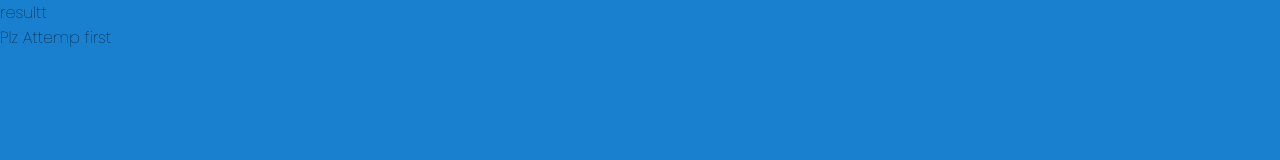
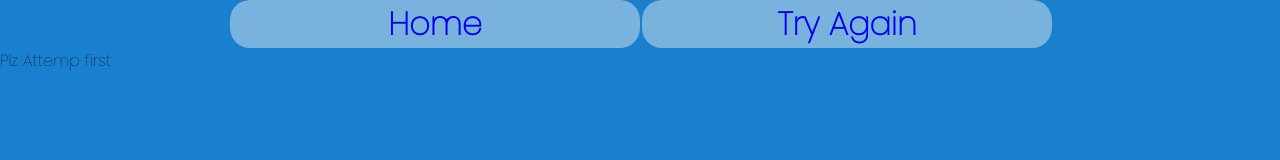
Before and after one commit to erGaurav13/Quiz-App, a plain HTML site: page result.html in a window 1280 px wide. Drawn offline with Linux system fonts and the light colour scheme.

Commit message:
improving-flow-of-website

```diff
--- a/Component/navbar.js
+++ b/Component/navbar.js
@@ -4,9 +4,8 @@ const Navbar = () => {
             <img src="https://encrypted-tbn0.gstatic.com/images?q=tbn:ANd9GcQSxypzU1A5IT7euy6W144eUPH4SQvh80LFZg&usqp=CAU" alt="">
             </div>
           <ul>
-          <a href="./login.html">   <li>Login </li> </a>
-          <a href="./signup.html"> <li>Signup </li> </a>
-          <a href="./quiz.html"> <li> Quiz</li> </a>
+          <a href="./login.html"> <li>Login </li> </a>
+          <a href="./index.html"> <li>Signup </li> </a>
          </ul>
 `;
 };
--- a/Style/result.css
+++ b/Style/result.css
@@ -30,3 +30,21 @@ body{
     color:blue;
     font-weight: 900;
 }
+#btn{
+   display: flex;
+   color: white;
+   justify-content: center;
+   border-radius: 10px;
+   text-align: center;
+}
+#btn h1{
+    border-radius: 20px;
+    margin-left: 2px;
+    width: 410px;
+    background-color: rgba(246, 240, 240, 0.444);
+    cursor: pointer;
+ }
+
+#btn h1 a{
+text-decoration: none;
+}
--- a/result.html
+++ b/result.html
@@ -8,7 +8,10 @@
     <link rel="stylesheet" href="./Style/result.css">
 </head>
 <body>
-    resultt
+    <div id="btn">
+        <h1><a href="/index.html"> Home</a></h1>
+        <h1><a href="/quiz.html"> Try Again </a></h1>
+    </div>
     <div id="result-box">
 
     </div>
--- a/script/login.js
+++ b/script/login.js
@@ -27,6 +27,7 @@ const handelSubmit = (username, password) => {
   let validate = check(username, password);
   if (validate) {
     alert("Validation sucess");
+    location.href = "./quiz.html";
   } else {
     alert("False validation sucess");
   }
--- a/script/signup.js
+++ b/script/signup.js
@@ -54,4 +54,5 @@ let addUser = (username, password) => {
   usersDetails.push({ username: username, password: password });
   localStorage.setItem("usersDetails", JSON.stringify(usersDetails));
   alert("Signup successful");
+  location.href = "./login.html";
 };
```
Also changed, not shown: index.html (+11 -6 lines), signup.html (deleted, +0 -24 lines).
